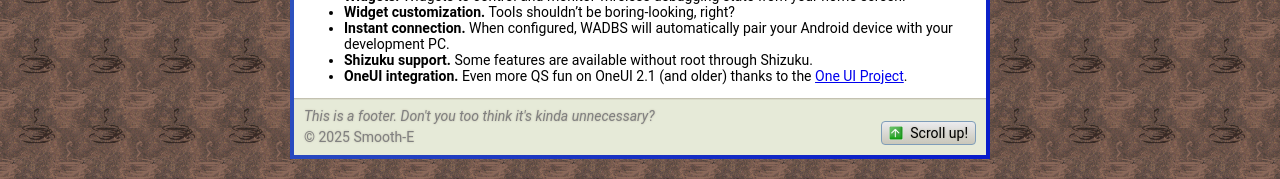
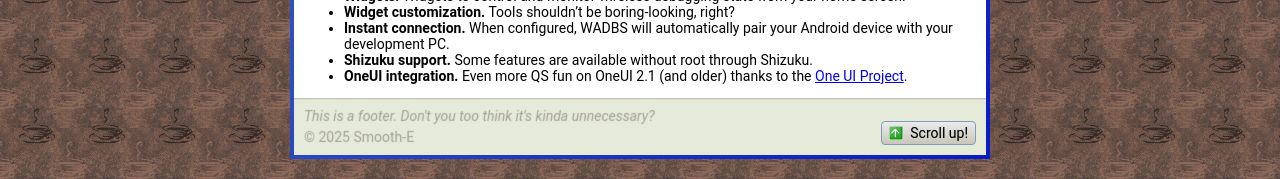
Before and after one commit to Smooth-E/smooth-e.github.io, a Jekyll site: the page built from _mobile/wadbs.md, in a window 1280 px wide and 926 px high. Shown: the part 747-926 px from the top of the window. Built offline with Jekyll 4.4.1, drawn with Linux system fonts in a browser that asks for light colours.

Commit message:
Improve footer pane text

```diff
--- a/css/style.scss
+++ b/css/style.scss
@@ -254,7 +254,8 @@
         linear-gradient(var(--base-beige), var(--base-beige)),
     ;
     color: var(--control-dark-grey);
-    text-shadow: 0 0 2px var(--control-dark-beige);
+    color: transparent;
+    text-shadow: 0 0 1px var(--control-middle-grey);
 }
 
 a.button {
```
